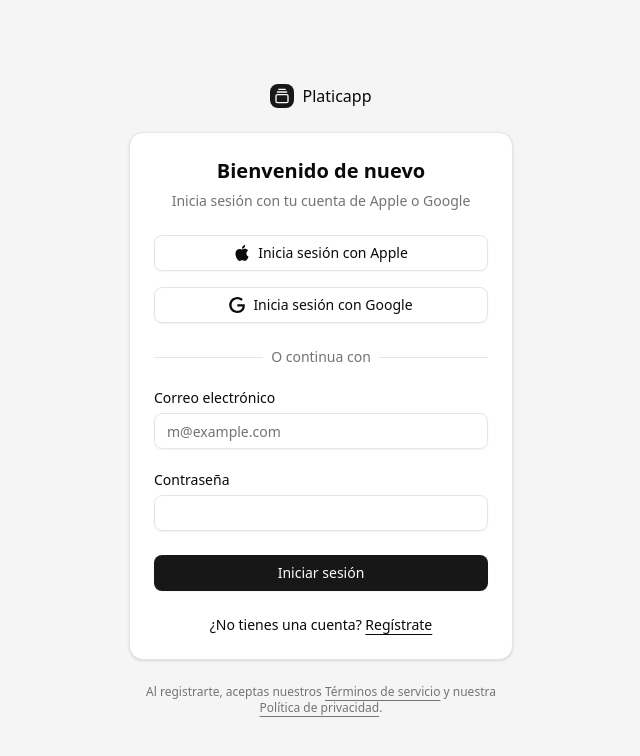
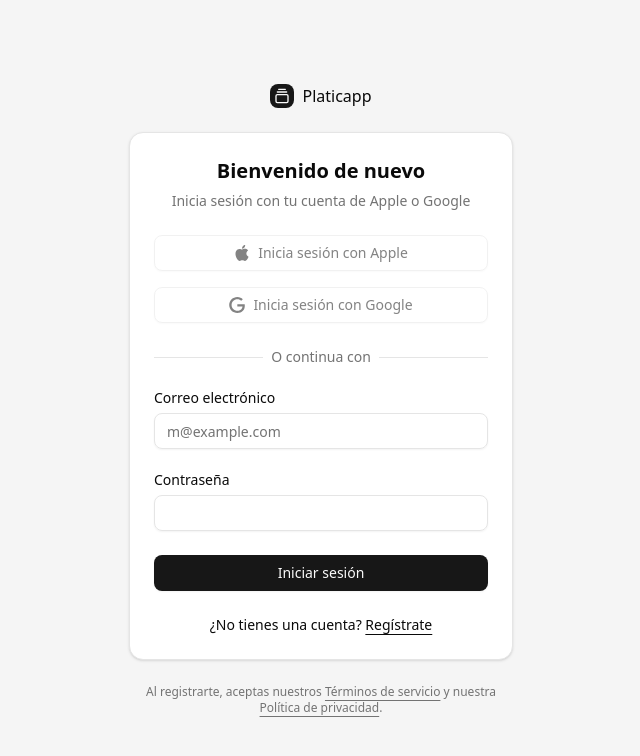
Before and after one commit to esrichardd/platicapp-ui, a Next.js app: page /login in a window 1280 px wide. Shown: the top 756 px of the page, without its empty margins (319-959 px from the left). Built offline with nearby package versions, Linux system fonts and the light colour scheme.

Commit message:
feat: social login disabled

```diff
--- a/src/components/atoms/social-login-button/component.tsx
+++ b/src/components/atoms/social-login-button/component.tsx
@@ -3,7 +3,7 @@
 
 export function SocialLoginButton({ icon, text }: SocialLoginButtonProps) {
   return (
-    <Button variant="outline" className="w-full flex gap-2">
+    <Button variant="outline" className="w-full flex gap-2" disabled={true}>
       {icon}
       {text}
     </Button>
```
